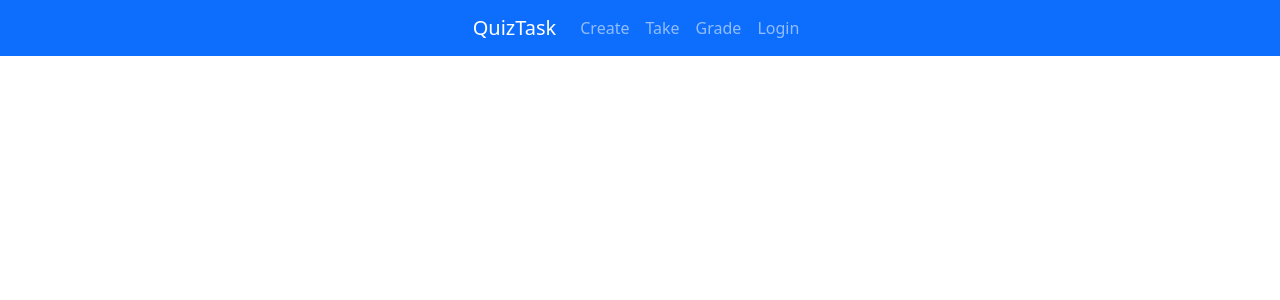
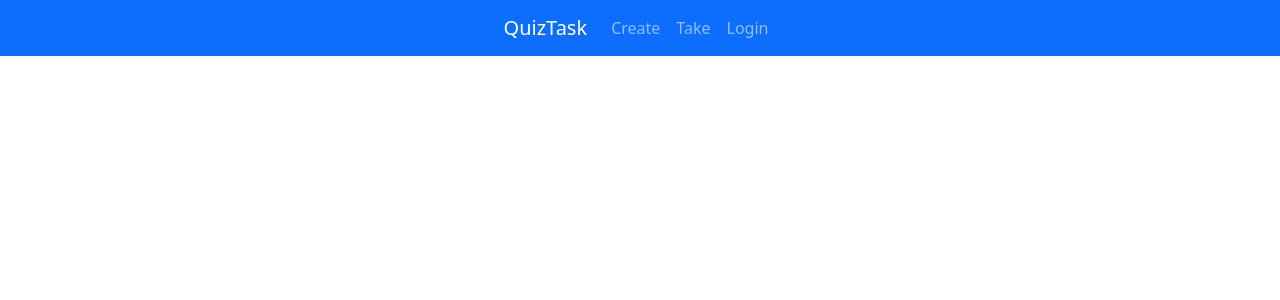
Before and after one commit to cobra4001/Quiz-nettside, a React (Vite) app in the folder QuizApp/: page / in a window 1280 px wide. Shown: the top 300 px of the page. Built offline with nearby package versions, Linux system fonts and the light colour scheme.

Commit message:
Navbar Change

```diff
--- a/QuizApp/src/shared/NavBar.tsx
+++ b/QuizApp/src/shared/NavBar.tsx
@@ -11,7 +11,6 @@ const NavBar: React.FC = () => {
         <Navbar.Collapse id="basic-navbar-nav">
             <Nav.Link href="/quizcreate">Create</Nav.Link>
             <Nav.Link href="/QuizTakingPage">Take</Nav.Link>
-            <Nav.Link href="#">Grade</Nav.Link>
             <Nav.Link href="/LoginPage">Login</Nav.Link>
         </Navbar.Collapse>
       </Nav>
```
